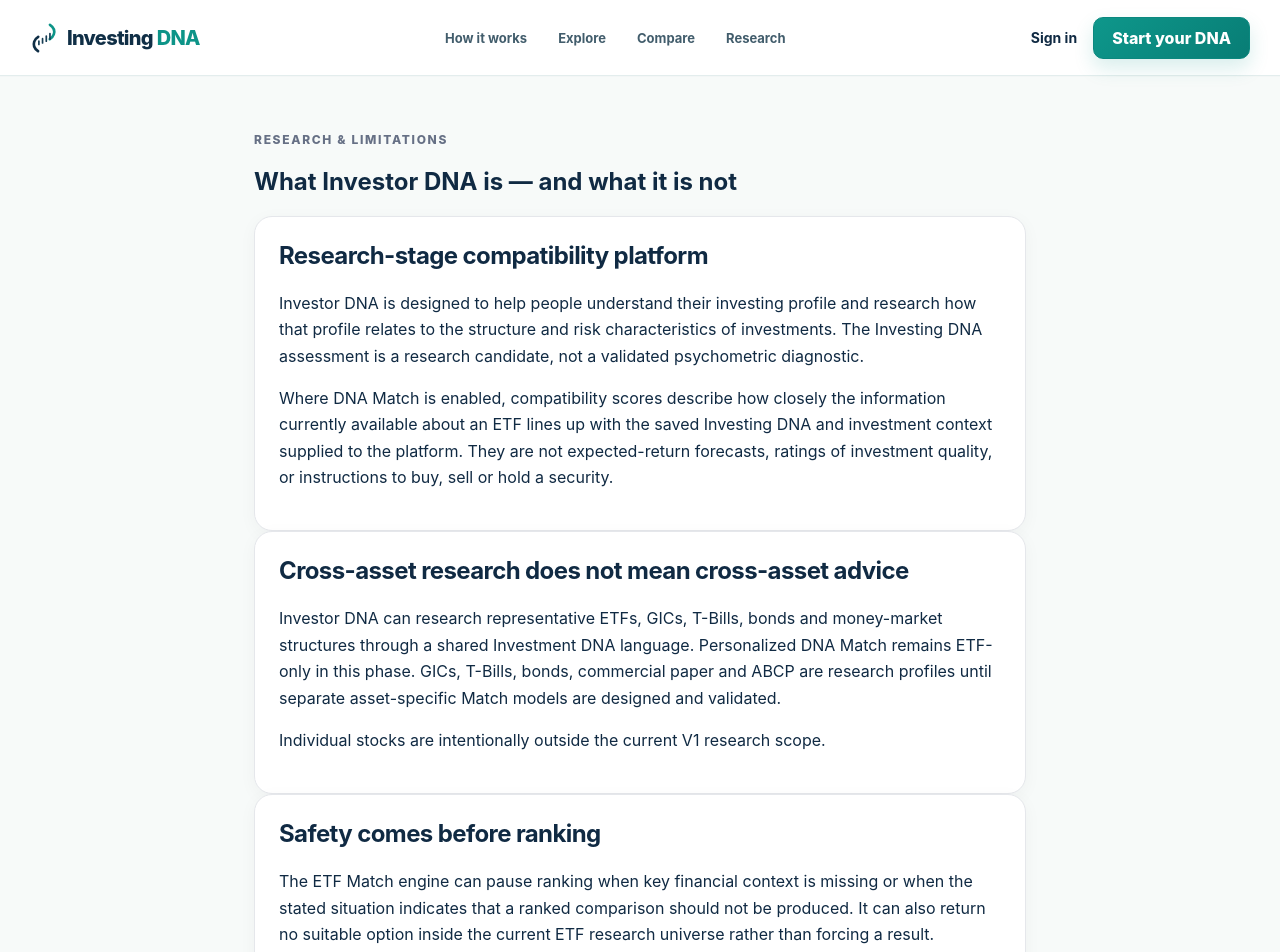
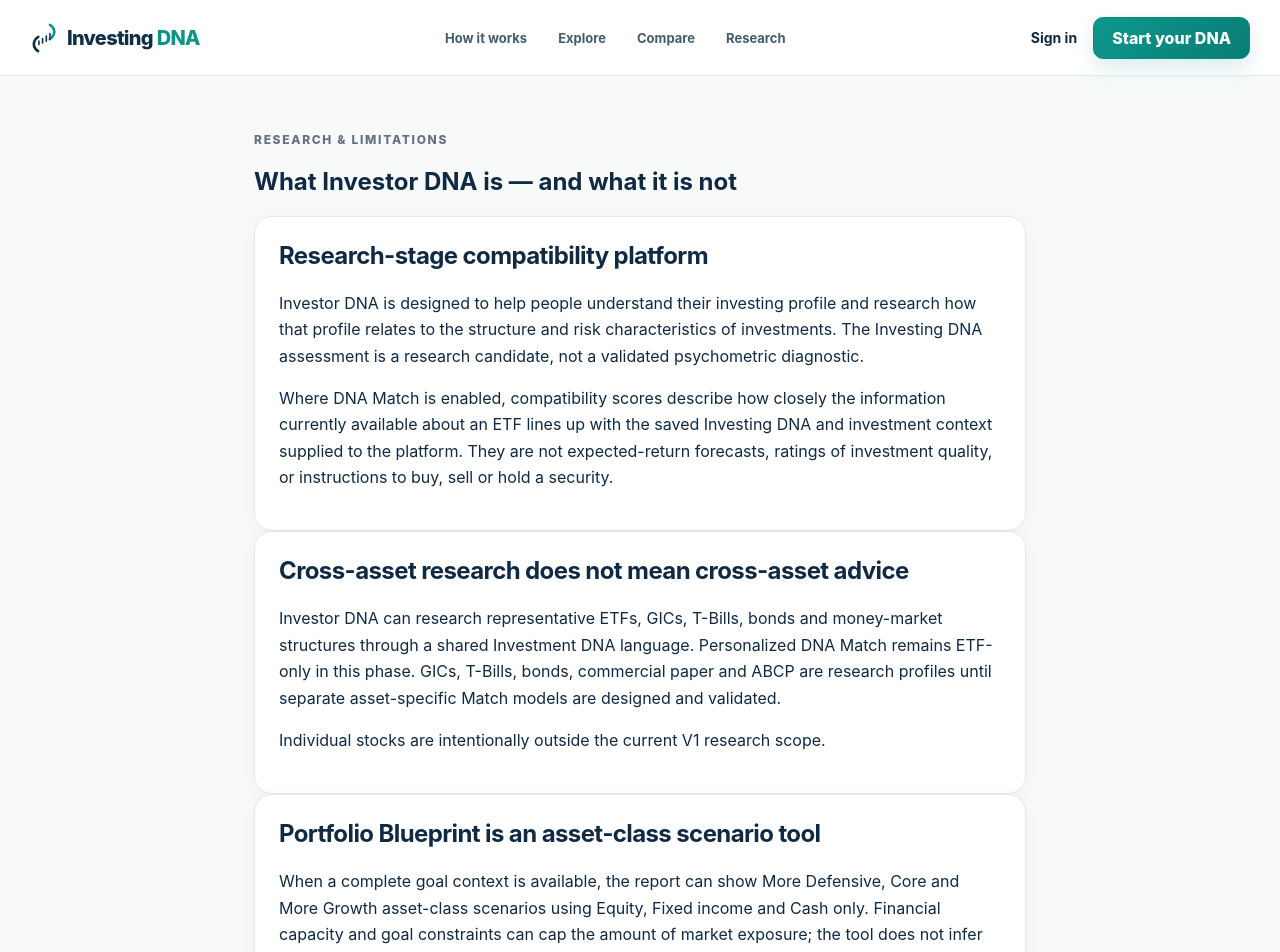
Before and after one commit to mahdikakavandkordi-droid/Investing-dnav1, a Next.js app: page /research in a window 1280 px wide. Shown: the top 952 px of the page. Built offline with nearby package versions, Linux system fonts and the light colour scheme; no server answers.

Commit message:
Add Portfolio Blueprint research disclosure

```diff
--- a/app/research/page.tsx
+++ b/app/research/page.tsx
@@ -4,6 +4,7 @@ export default function ResearchAndLimitations(){return <section className="sect
   <div className="eyebrow">Research & limitations</div><h1>What Investor DNA is — and what it is not</h1>
   <div className="card"><h2>Research-stage compatibility platform</h2><p>Investor DNA is designed to help people understand their investing profile and research how that profile relates to the structure and risk characteristics of investments. The Investing DNA assessment is a research candidate, not a validated psychometric diagnostic.</p><p>Where DNA Match is enabled, compatibility scores describe how closely the information currently available about an ETF lines up with the saved Investing DNA and investment context supplied to the platform. They are not expected-return forecasts, ratings of investment quality, or instructions to buy, sell or hold a security.</p></div>
   <div className="card"><h2>Cross-asset research does not mean cross-asset advice</h2><p>Investor DNA can research representative ETFs, GICs, T-Bills, bonds and money-market structures through a shared Investment DNA language. Personalized DNA Match remains ETF-only in this phase. GICs, T-Bills, bonds, commercial paper and ABCP are research profiles until separate asset-specific Match models are designed and validated.</p><p>Individual stocks are intentionally outside the current V1 research scope.</p></div>
+  <div className="card"><h2>Portfolio Blueprint is an asset-class scenario tool</h2><p>When a complete goal context is available, the report can show More Defensive, Core and More Growth asset-class scenarios using Equity, Fixed income and Cash only. Financial capacity and goal constraints can cap the amount of market exposure; the tool does not infer Canada/US/international weights or select a fund.</p><p>The current blueprint is a deterministic research rule set, not a validated portfolio optimizer or expected-return model. <Link href="/research/portfolio-blueprint"><strong>Read the Portfolio Blueprint methodology →</strong></Link></p></div>
   <div className="card"><h2>Safety comes before ranking</h2><p>The ETF Match engine can pause ranking when key financial context is missing or when the stated situation indicates that a ranked comparison should not be produced. It can also return no suitable option inside the current ETF research universe rather than forcing a result.</p><p>Changing answers only to increase a Match score defeats the purpose of the tool. Scores should change because the investor's real circumstances change, the investment changes, or newer verified data becomes available.</p></div>
   <div className="card"><h2>Investment data has coverage and freshness limits</h2><p>Investor DNA distinguishes verified facts from partial research coverage. ETFs can have different holdings, exposure and portfolio-characteristic depth; fixed-income and deposit products have different source and market-data constraints. Missing data remains unavailable rather than being converted to zero or inferred without a source.</p><p>Historical performance, current yields and posted deposit rates do not guarantee future results. Rates, prices, risk classifications, holdings and product terms can change. Research pages expose source and as-of information where available.</p><p><Link href="/research/product-risk"><strong>Read the Product Risk DNA methodology →</strong></Link></p></div>
   <div className="card"><h2>Not a substitute for professional advice</h2><p>Investor DNA does not execute trades, hold client assets, or know every fact that may matter to an investment decision. Tax, legal, estate, debt, insurance and household considerations may require qualified professional advice.</p><p>The product is being piloted as an educational and research experience. Regulatory review remains a launch gate before any broader positioning as personalized investment advice.</p></div>
```
